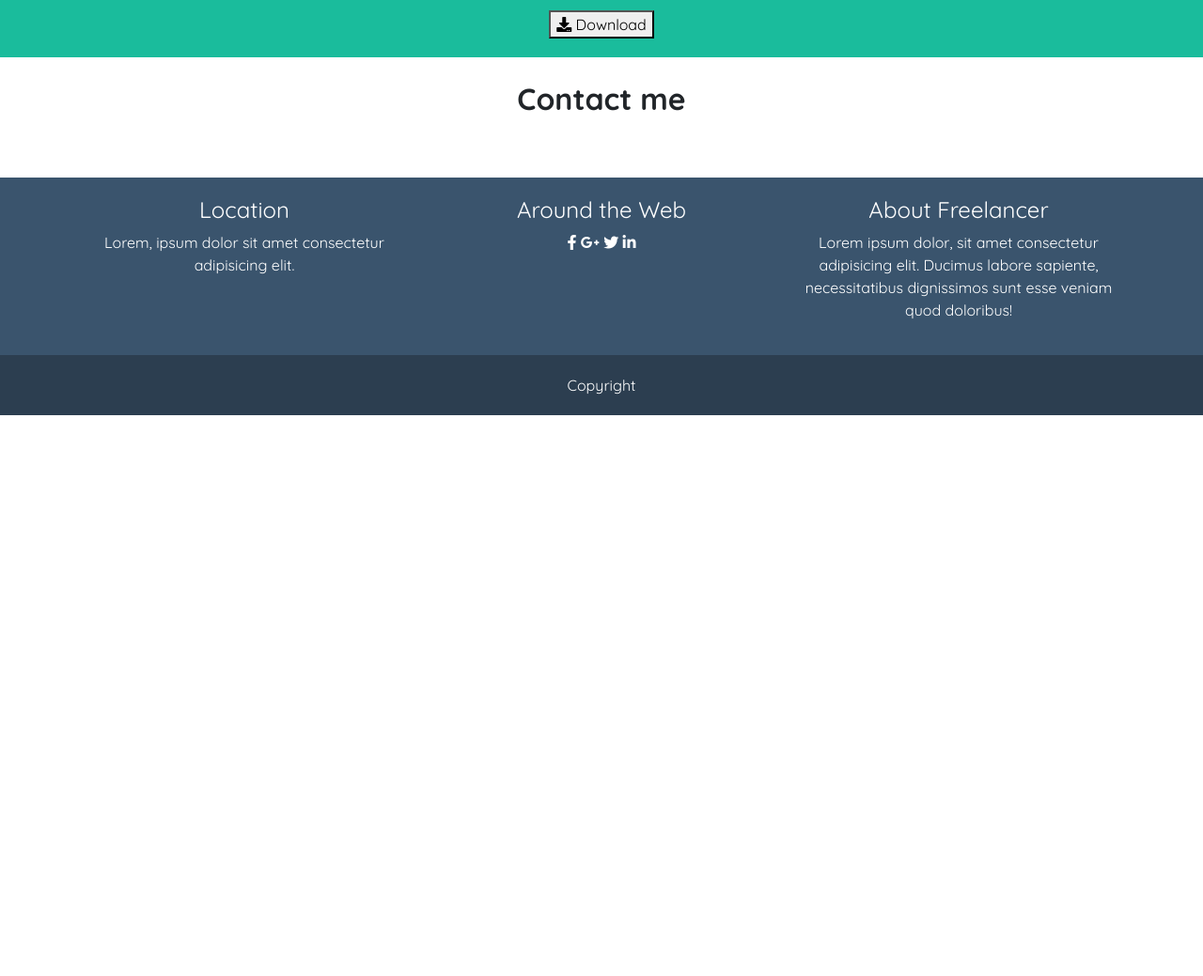
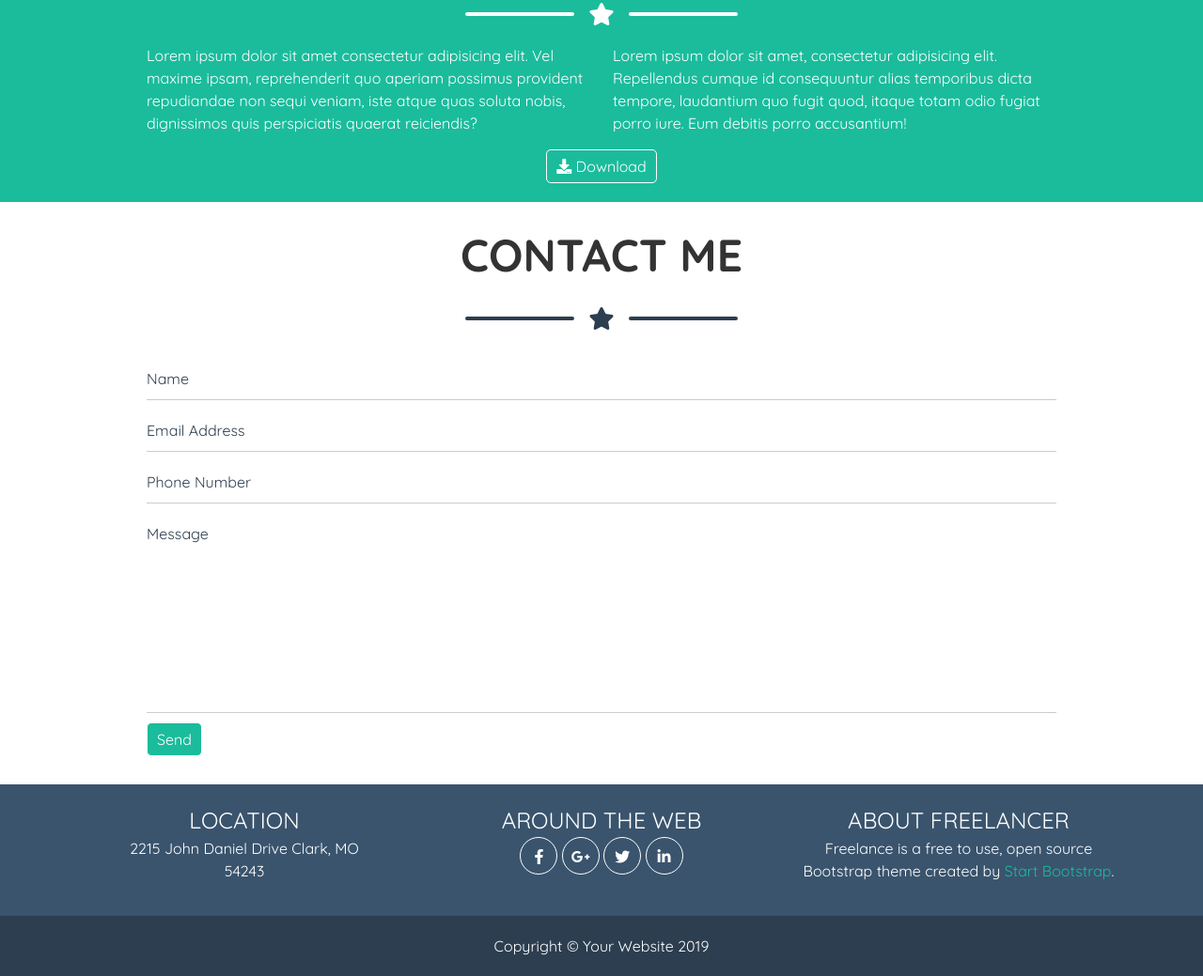
Before and after one commit to FrankLaurora/html-css-bootstrap-freelancer, a plain HTML site: page index.html in a window 1280 px wide. Shown: the part 1434-2473 px from the top of the page at 94% size. Before the commit the page ends 1876 px from the top, so only its background shows below. Drawn offline with nearby package versions, Linux system fonts and the light colour scheme.

Commit message:
Add about and contact section, add footer.

```diff
--- a/css/style.css
+++ b/css/style.css
@@ -3,8 +3,28 @@
     font-family: 'Quicksand', sans-serif;
 }
 
+.ms_bg_blue {
+    background-color: #2c3e50;
+}
+
+.ms_bg_blue_300 {
+    background-color: #3a546d;
+}
+
+.ms_bg_green {
+    background-color: #1abc9c;
+}
+
+.ms_bg_transparent {
+    background-color: transparent;
+}
+
 a {
     text-decoration: none;
+    color: inherit;
+}
+
+a:hover {
     color: inherit;
 }
 
@@ -14,13 +34,13 @@ ul {
 
 .img_container {
     position: relative;
-    max-width: 300px;
+    max-width: 400px;
     margin: 20px auto;
     border-radius: 10px;
     overflow: hidden;
 }
 
-.img_container:hover::after {
+.portfolio .img_container:hover::after {
     position: absolute;
     top: 0;
     bottom: 0;
@@ -37,6 +57,10 @@ ul {
     justify-content: center;
 }
 
+.img_container img {
+    width: 100%;
+}
+
 .small_container {
     max-width: 1000px;
     width: 80%;
@@ -47,7 +71,7 @@ ul {
     display: flex;
     align-items: center;
     justify-content: space-between;
-    width: 50%;
+    width: 30%;
     margin: 20px auto;
 }
 
@@ -81,15 +105,36 @@ ul {
     color: #333333;
 }
 
+.green_text {
+    color: #1abc9c;
+}
+
+.ms_btn {
+    border-radius: 5px;
+    padding: 5px 10px;
+    border: 1px solid #ffffff;
+}
+
+
 /* typo */
+.ms_h1 {
+    font-size: 4rem;
+    font-weight: bold;
+}
+
 .ms_h2 {
-    font-size: 2rem;
+    font-size: 3rem;
     font-weight: bold;
 }
 
 .ms_h3 {
     font-size: 1.5rem;
     font-weight: bold;
+}
+
+.ms_h4 {
+    font-size: 1.5rem;
+    font-weight: 400;
 }
 
 /* header */
@@ -120,8 +165,8 @@ header ul li, header .ms_h3  {
     color: #ffffff;
 }
 
-.img_container img {
-    width: 100%;
+.hero .img_container {
+    max-width: 250px;
 }
 
 .img-placeholder {
@@ -149,6 +194,29 @@ main section {
     padding: 10px auto;
 }
 
+form input, form textarea {
+    display: block;
+    width: 100%;
+    border: none;
+    border-bottom: 1px solid #cccccc;
+    margin: 10px 0;
+    padding: 10px 0;
+}
+
+form textarea {
+    resize: none;
+    outline: none;
+}
+
+form [type="submit"] {
+    width: auto;
+}
+
+::placeholder {
+    color: #2c3e50;
+    font-weight: 400;
+}
+
 /* footer */
 .footer-top {
     background-color: #3a546d;
@@ -156,8 +224,17 @@ main section {
     padding: 20px 0;
 }
 
+.footer-top i {
+    width: 2.5rem;
+    height: 2.5rem;
+    border-radius: 50%;
+    border: 1px solid #ffffff;
+    line-height: 2.5rem;
+}
+
 .footer-bottom {
     background-color: #2c3e50;
     color: #ffffff;
     padding: 20px 0;
+    text-align: center;
 }
--- a/index.html
+++ b/index.html
@@ -47,7 +47,7 @@
                         <div class="img_container">
                             <img src="img/avatar.svg" alt="portrait of Freelancer">
                         </div>
-                        <div class="ms_h2">START BOOTSTRAP</div>
+                        <div class="ms_h1">START BOOTSTRAP</div>
                         <div class="star-ruler light_text">
                             <span class="small_rule light_rule"></span>
                             <i class="fas fa-star"></i>
@@ -117,7 +117,11 @@
                         <div class="row">
                             <div class="col text-center">
                                 <div class="ms_h2">ABOUT</div>
-                                <div class="star-ruler"></div>
+                                <div class="star-ruler light_text">
+                                    <span class="small_rule light_rule"></span>
+                                    <i class="fas fa-star"></i>
+                                    <span class="small_rule light_rule"></span>
+                                </div>
                             </div>
                         </div>
                         <div class="row">
@@ -134,7 +138,7 @@
                         </div>
                         <div class="row">
                             <div class="col text-center">
-                                <button type="button"><i class="fas fa-download"></i> Download</button>
+                                <button class="ms_btn ms_bg_transparent light_text" type="button"><i class="fas fa-download"></i> Download</button>
                             </div>
                         </div>
                     </div>
@@ -147,15 +151,25 @@
                     <div class="container-fluid">
                         <div class="row">
                             <div class="col text-center">
-                                <div class="ms_h2">
-                                    Contact me
+                                <div class="ms_h2 gray_text">
+                                    CONTACT ME
                                 </div>
-                                <div class="star-ruler"></div>
+                                <div class="star-ruler dark_text">
+                                    <span class="small_rule dark_rule"></span>
+                                    <i class="fas fa-star"></i>
+                                    <span class="small_rule dark_rule"></span>
+                                </div>
                             </div>
                         </div>
                         <div class="row">
                             <div class="col">
-                                <form action=""></form>
+                                <form action="">
+                                    <input type="text" name="name" id="contact_name" placeholder="Name">
+                                    <input type="email" name="email" id="contact_email" placeholder="Email Address">
+                                    <input type="tel" name="phone" id="contact_phone" placeholder="Phone Number">
+                                    <textarea name="message" id="contact_message" cols="30" rows="8" placeholder="Message"></textarea>
+                                    <input class="ms_btn ms_bg_green light_text" type="submit" value="Send">
+                                </form>
                             </div>
                         </div>
                     </div>
@@ -171,43 +185,45 @@
             <div class="container">
                 <div class="row">
                     <div class="col-sm-4 text-center">
-                        <h4>
-                            Location
-                        </h4>
+                        <div class="ms_h4">
+                            LOCATION
+                        </div>
                         <p>
-                            Lorem, ipsum dolor sit amet consectetur adipisicing elit.
+                            2215 John Daniel Drive Clark, MO <br>54243
                         </p>
                     </div>
                     <div class="col-sm-4 text-center">
-                        <h4>
-                            Around the Web
-                        </h4>
+                        <div class="ms_h4">
+                            AROUND THE WEB
+                        </div>
                         <div>
-                            <i class="fab fa-facebook-f"></i>
-                            <i class="fab fa-google-plus-g"></i>
-                            <i class="fab fa-twitter"></i>
-                            <i class="fab fa-linkedin-in"></i>
+                            <a href="https://www.facebook.com">
+                                <i class="fab fa-facebook-f"></i>
+                            </a>
+                            <a href="https://www.google.com">
+                                <i class="fab fa-google-plus-g"></i>
+                            </a>
+                            <a href="https://www.twitter.com">
+                                <i class="fab fa-twitter"></i>
+                            </a>
+                            <a href="https://www.linkedin.com">
+                                <i class="fab fa-linkedin-in"></i>
+                            </a>
                         </div>
                     </div>
                     <div class="col-sm-4 text-center">
-                        <h4>
-                            About Freelancer
-                        </h4>
+                        <div class="ms_h4">
+                            ABOUT FREELANCER
+                        </div>
                         <p>
-                            Lorem ipsum dolor, sit amet consectetur adipisicing elit. Ducimus labore sapiente, necessitatibus dignissimos sunt esse veniam quod doloribus!
+                            Freelance is a free to use, open source Bootstrap theme created by <a class="green_text" href="#">Start Bootstrap</a>.
                         </p>
                     </div>
                 </div>
             </div>
         </footer>
         <footer class="footer-bottom">
-            <div class="container">
-                <div class="row">
-                    <div class="col text-center">
-                        Copyright
-                    </div>
-                </div>
-            </div>
+            <span>Copyright &#169; Your Website 2019</span>
         </footer>
         <!-- /footer with top and bottom halves -->
 
```
Also changed, not shown: test.html (+18 -22 lines).
